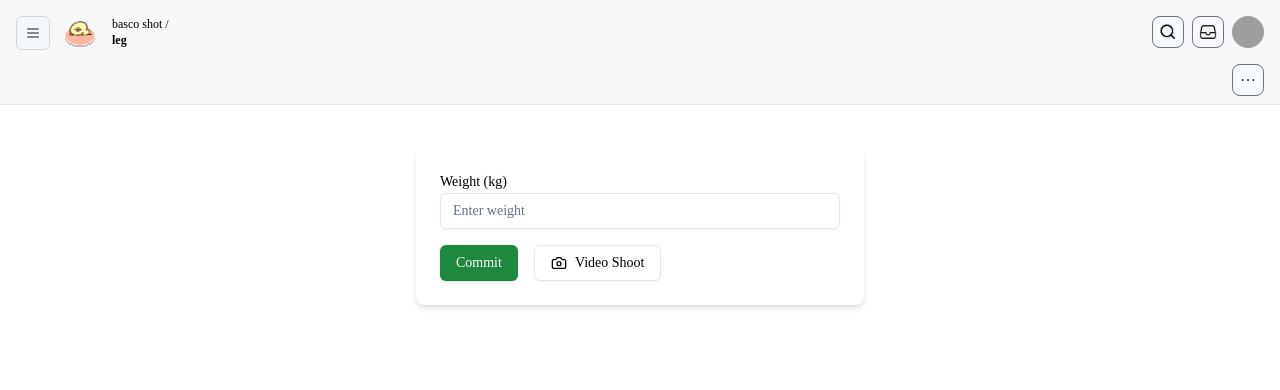
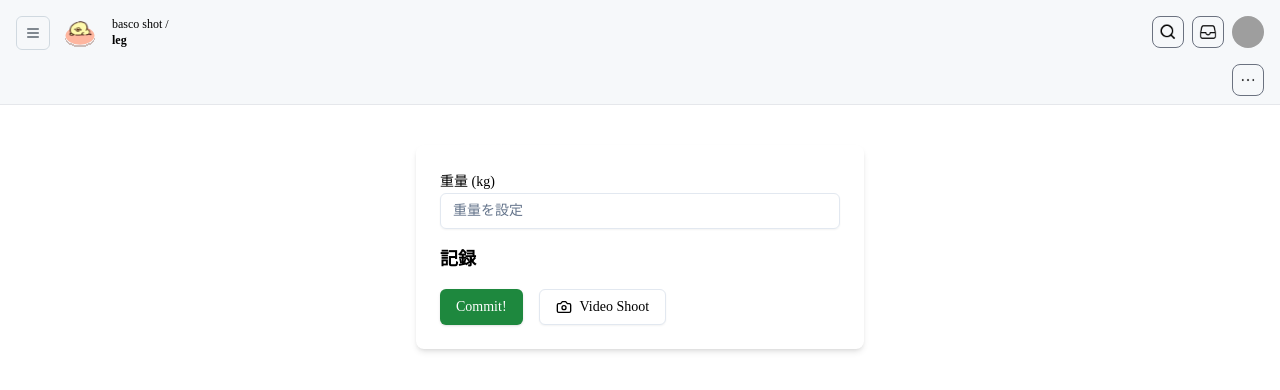
Before and after one commit to masamichi2004/spino-cup, a Next.js app in the folder frontend/: page /home/1/1/1/commit in a window 1280 px wide. Shown: the top 390 px of the page. Built offline with nearby package versions, Linux system fonts and the light colour scheme; grey boxes are pictures that could not be loaded.

Commit message:
add : エラー改善と進捗管理

```diff
--- a/frontend/src/feature/CommitDialogPage/CommitDialogPage.tsx
+++ b/frontend/src/feature/CommitDialogPage/CommitDialogPage.tsx
@@ -4,7 +4,7 @@ import { Button } from "@/src/components/ui/button";
 import { Input } from "@/src/components/ui/input";
 import { Dialog, DialogContent, DialogHeader, DialogTitle } from "@/src/components/ui/dialog";
 import { Label } from "@/src/components/ui/label";
-import { Camera, X } from 'lucide-react';
+import { Camera } from 'lucide-react';
 import { VideoSet } from '@/src/feature/VideoSet/VideoSet'
 import { postWorkoutData } from '@/src/feature/CommitDialogPage/CommitDialog'
 import useSegment from '@/src/hooks/useSegment';
@@ -31,7 +31,7 @@ function CommitDialog() {
   const [errorMessage, setErrorMessage] = useState<string | null>(null);
 
   const handleAdd = () => {
-    if (weight !== '' && reps !== 0) {
+    if (weight !== '' && reps > 0) {
       const newSet: Set = {
         weight: Number(weight),
         reps: Number(reps),
@@ -41,6 +41,9 @@ function CommitDialog() {
       setReps(0);   // 入力フィールドをクリア
       setIsDialogOpen(false);
       console.log('sets:', [...sets, newSet]); // 状態が更新された後の sets を表示するための確認
+    } else if (reps === 0) {
+      setIsDialogOpen(false); // ダイアログを閉じる
+      alert('Reps が 0 だったため、記録されませんでした');
     } else {
       setErrorMessage('Both fields are required');
     }
@@ -53,7 +56,7 @@ function CommitDialog() {
   const handleVideoShoot = () => {
     if (weight !== '') {
       setIsDialogOpen(true);
-      setErrorMessage(null);
+      setErrorMessage(null); // エラーをリセット
     } else {
       setErrorMessage('重量を設定してください！');
     }
@@ -63,7 +66,7 @@ function CommitDialog() {
     <div className="max-w-md mx-auto mt-10 p-6 bg-white rounded-lg shadow-md">
       <form onSubmit={(e) => e.preventDefault()} className="space-y-4">
         <div>
-          <Label htmlFor="weight">Weight (kg)</Label>
+          <Label htmlFor="weight">重量 (kg)</Label>
           <Input
             id="weight"
             type="text"
@@ -71,13 +74,24 @@ function CommitDialog() {
             pattern="[0-9]*"
             value={weight}
             onChange={(e) => setWeight(e.target.value !== '' ? Number(e.target.value) : '')}
-            placeholder="Enter weight"
+            placeholder="重量を設定"
           />
+        </div>
+
+        <div className="mt-6">
+          <h2 className="text-lg font-bold">記録</h2>
+          <ul className="space-y-2">
+            {sets.map((set, index) => (
+              <li key={index} className="border p-2 rounded">
+                <p>{index + 1}セット目: 重量 {set.weight}kg, 回数 {set.reps}</p>
+              </li>
+            ))}
+          </ul>
         </div>
         {errorMessage && <p className="text-red-500">{errorMessage}</p>}
         <div className="flex space-x-4">
           <Button onClick={handleCommit} className="bg-green text-white">
-            Commit
+            Commit!
           </Button>
           <Button onClick={handleVideoShoot} variant="outline">
             <Camera className="mr-2 h-4 w-4" />
@@ -92,7 +106,7 @@ function CommitDialog() {
             <DialogTitle>Video Shooting</DialogTitle>
           </DialogHeader>
           <div>
-            <h1>現在の回数: {reps}</h1>
+            <h1>Wrist Y Position Decrease Count: {reps}</h1>
             <VideoSet increaseCount={increaseWristDecreaseCount} />
           </div>
           <Button onClick={handleAdd} variant="outline" className="mt-4">
--- a/frontend/src/feature/VideoSet/VideoSet.tsx
+++ b/frontend/src/feature/VideoSet/VideoSet.tsx
@@ -35,7 +35,7 @@ const VideoSet: React.FC<{ increaseCount: () => void }> = ({ increaseCount }) =>
       const canvas = canvasRef.current;
       const ctx = canvas?.getContext('2d');
 
-      if (video && ctx) {
+      if (video && video.videoWidth > 0 && video.videoHeight > 0 && ctx) {
         const currentPose = await net.estimateSinglePose(video, {
           flipHorizontal: false,
         });
```
